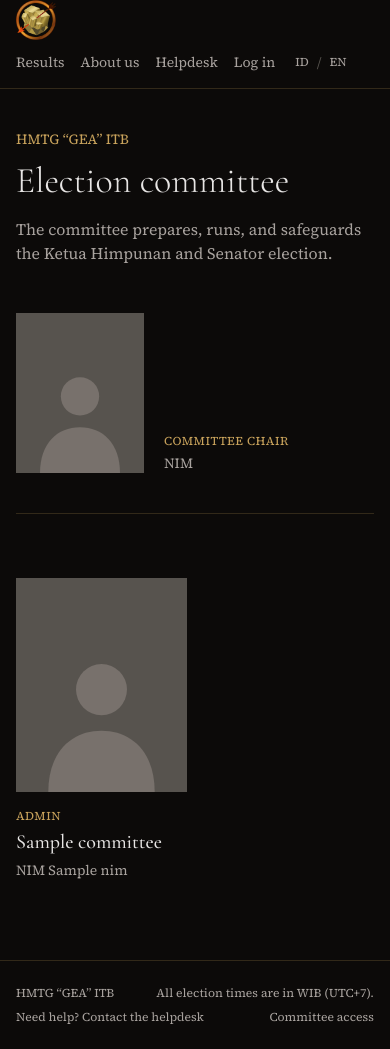
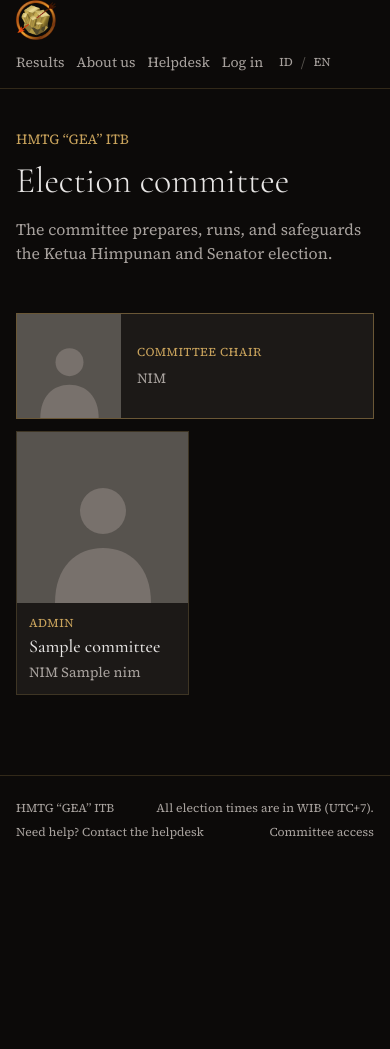
Before and after one commit to 67minutes/gea-pemilu, a Django app: template templates/elections/about.html in a window 390 px wide. After the commit the page ends 839 px from the top, so only its background shows below. Run offline with Django 5.2, Linux system fonts and the light colour scheme; the template is opened without the code that fills it: most values are stand-ins (such as "Sample title", 1, 10 or a date in 2020); some libraries are stand-ins or nearby versions.

Commit message:
Lay out committee as a grid and tighten Helpdesk spacing
About: chair as a full-width feature card, members in a compact grid
(7 columns on wide screens, 2 on phones) with square placeholder photos.
Helpdesk: QR and contact in one card, common problems as a two-column grid.
Tighter nav spacing on phones so the header stays on one line.

Co-Authored-By: Claude Opus 5.5 <noreply@anthropic.com>

```diff
--- a/static/app.css
+++ b/static/app.css
@@ -244,24 +244,33 @@ main{flex:1;display:flex;flex-direction:column;outline:none}
 .waiting-art{position:relative;width:100%;aspect-ratio:1}
 
 /* About */
-.chair{display:grid;grid-template-columns:minmax(10rem,15rem) 1fr;align-items:end;gap:var(--space-10);max-width:44rem;margin-bottom:var(--space-16);padding-bottom:var(--space-10);border-bottom:1px solid var(--line)}
-.chair .mini-name{font-size:var(--text-4xl);line-height:var(--leading-4xl)}
-.crew{display:grid;grid-template-columns:repeat(4,1fr);gap:var(--space-10) var(--space-6);margin:0;padding:0;list-style:none}
-.role{display:block;margin-top:var(--space-4);font-size:var(--text-xs);line-height:var(--leading-xs);color:var(--gold);letter-spacing:.04em;text-transform:uppercase}
-.nim{display:block;margin-top:var(--space-1);font-size:var(--text-sm);line-height:var(--leading-sm);color:var(--dust);font-variant-numeric:lining-nums tabular-nums}
+.crew{display:grid;grid-template-columns:repeat(auto-fill,minmax(9rem,1fr));gap:var(--space-4);margin:0;padding:0;list-style:none}
+.member{display:flex;flex-direction:column;border:1px solid var(--line);background:var(--coal)}
+.member .portrait{aspect-ratio:1;background-size:70%}
+.member-text{display:flex;flex-direction:column;gap:var(--space-1);padding:var(--space-3) var(--space-4) var(--space-4)}
+.member-name{font-family:var(--display);font-weight:500;font-size:var(--text-lg);line-height:1.25}
+@media (min-width:1100px){.crew{grid-template-columns:repeat(7,1fr)}}
+.role{font-size:var(--text-xs);line-height:var(--leading-xs);color:var(--gold);letter-spacing:.04em;text-transform:uppercase}
+.nim{font-size:var(--text-sm);line-height:var(--leading-sm);color:var(--dust);font-variant-numeric:lining-nums tabular-nums}
+.member.is-chair{grid-column:1/-1;flex-direction:row;align-items:center;border-color:var(--line-strong)}
+.member.is-chair .portrait{width:9rem;flex:none}
+.member.is-chair .member-text{padding:var(--space-4) var(--space-6)}
+.member.is-chair .member-name{font-size:var(--text-3xl);line-height:var(--leading-3xl)}
 
 /* Helpdesk */
-.help-grid{display:grid;grid-template-columns:minmax(14rem,22rem) 1fr;align-items:start;gap:var(--space-16)}
+.contact{display:grid;grid-template-columns:13rem 1fr;align-items:center;gap:var(--space-8);max-width:48rem;padding:var(--space-6);border:1px solid var(--line-strong);background:var(--coal)}
 .qr{margin:0}
-.qr img{display:block;width:100%;height:auto;padding:var(--space-4);background:#fff}
-.qr figcaption{margin-top:var(--space-3);font-size:var(--text-sm);line-height:var(--leading-sm);color:var(--dust)}
-.contact{margin-bottom:var(--space-12);padding:var(--space-8);border:1px solid var(--line-strong);background:var(--coal)}
-.contact .mini-name{font-size:var(--text-3xl);line-height:var(--leading-3xl)}
-.contact .phone{display:block;margin:var(--space-2) 0 var(--space-6);font-size:var(--text-2xl);line-height:var(--leading-2xl);color:var(--bone);text-decoration:none}
-.faq{margin:0;padding:0;list-style:none}
-.faq li{padding:var(--space-5) 0;border-bottom:1px solid var(--line)}
-.faq li:first-child{border-top:1px solid var(--line)}
-.faq strong{display:block;margin-bottom:var(--space-1);font-family:var(--display);font-weight:500;font-size:var(--text-xl);line-height:var(--leading-xl)}
+.qr img{display:block;width:100%;height:auto;padding:var(--space-2);background:#fff}
+.qr figcaption{margin-top:var(--space-2);font-size:var(--text-xs);line-height:var(--leading-xs);color:var(--dust)}
+.contact .eyebrow{margin-bottom:var(--space-2)}
+.contact .nim{display:block}
+.contact .member-name{display:block;font-size:var(--text-3xl);line-height:var(--leading-3xl)}
+.contact .phone{display:inline-block;margin:var(--space-3) 0 var(--space-5);font-size:var(--text-2xl);line-height:var(--leading-2xl);color:var(--bone);text-decoration:none}
+.contact .actions{gap:var(--space-3)}
+.faq-title{margin:var(--space-16) 0 var(--space-6)}
+.faq{display:grid;grid-template-columns:1fr 1fr;gap:var(--space-4);margin:0;padding:0;list-style:none}
+.faq li{padding:var(--space-5) var(--space-6);border:1px solid var(--line)}
+.faq strong{display:block;margin-bottom:var(--space-2);font-family:var(--display);font-weight:500;font-size:var(--text-xl);line-height:var(--leading-xl)}
 .faq p{margin:0;font-size:var(--text-sm);line-height:var(--leading-sm);color:var(--dust)}
 
 /* Login and small cards */
@@ -314,13 +323,11 @@ details[open] summary{margin-bottom:var(--space-3)}
   .waiting{grid-template-columns:1fr}
   .waiting-art{max-width:22rem;margin:0 auto}
   .lineup{gap:var(--space-12)}
-  .crew{grid-template-columns:repeat(3,1fr)}
-  .help-grid{grid-template-columns:1fr;gap:var(--space-10)}
-  .qr{max-width:18rem}
+  .faq{grid-template-columns:1fr}
 }
 @media (max-width:680px){
   .bar{flex-wrap:wrap;gap:0 var(--space-4);padding-bottom:var(--space-1)}
-  .nav{flex-wrap:wrap;gap:var(--space-4)}
+  .nav{flex-wrap:wrap;gap:0 var(--space-3)}
   .title{font-size:var(--text-4xl);line-height:var(--leading-4xl)}
   .hero-word{font-size:var(--text-7xl)}
   .page{padding-block:var(--space-10) var(--space-20)}
@@ -329,10 +336,15 @@ details[open] summary{margin-bottom:var(--space-3)}
   .status-cell+.status-cell{padding-left:0;border-left:0}
   .status-cell:nth-child(even){padding-left:var(--space-4);border-left:1px solid var(--line)}
   .lineup,.offices,.results-closed,.steps{grid-template-columns:1fr}
-  .crew{grid-template-columns:1fr 1fr;gap:var(--space-8) var(--space-4)}
-  .chair{grid-template-columns:8rem 1fr;gap:var(--space-5)}
-  .chair .mini-name{font-size:var(--text-2xl);line-height:var(--leading-2xl)}
-  .contact{padding:var(--space-6)}
+  .crew{grid-template-columns:1fr 1fr;gap:var(--space-3)}
+  .member-text{padding:var(--space-3)}
+  .member-name{font-size:var(--text-lg);line-height:1.25}
+  .member.is-chair .portrait{width:6.5rem}
+  .member.is-chair .member-text{padding:var(--space-3) var(--space-4)}
+  .member.is-chair .member-name{font-size:var(--text-2xl);line-height:var(--leading-2xl)}
+  .contact{grid-template-columns:1fr;gap:var(--space-5);padding:var(--space-5)}
+  .qr{max-width:13rem}
+  .faq-title{margin-top:var(--space-12)}
   .tributes{grid-template-columns:1fr;gap:var(--space-4)}
   .tribute{display:grid;grid-template-columns:6rem 1fr;grid-template-rows:auto auto 1fr;column-gap:var(--space-4);padding:var(--space-3) var(--space-3) var(--space-4)}
   .tribute .portrait{grid-row:1/span 3;height:auto;aspect-ratio:4/5;align-self:start}
--- a/templates/elections/about.html
+++ b/templates/elections/about.html
@@ -7,23 +7,25 @@
     <h1 class="title">{% translate "Election committee" %}</h1>
     <p class="quiet">{% translate "The committee prepares, runs, and safeguards the Ketua Himpunan and Senator election." %}</p>
   </header>
-  {% with role=chair.0 name=chair.1 nim=chair.2 %}
-  <div class="chair mini">
-    <span class="portrait" aria-hidden="true"></span>
-    <div>
-      <span class="role">{% translate "Committee chair" %}</span>
-      <span class="mini-name">{{ name }}</span>
-      <span class="nim">NIM {{ nim }}</span>
-    </div>
-  </div>
-  {% endwith %}
   <ul class="crew">
+    {% with role=chair.0 name=chair.1 nim=chair.2 %}
+    <li class="member is-chair">
+      <span class="portrait" aria-hidden="true"></span>
+      <div class="member-text">
+        <span class="role">{% translate "Committee chair" %}</span>
+        <span class="member-name">{{ name }}</span>
+        <span class="nim">NIM {{ nim }}</span>
+      </div>
+    </li>
+    {% endwith %}
     {% for role, name, nim in committee %}
-    <li class="mini">
+    <li class="member">
       <span class="portrait" aria-hidden="true"></span>
-      <span class="role">{{ role }}</span>
-      <span class="mini-name">{{ name }}</span>
-      <span class="nim">NIM {{ nim }}</span>
+      <div class="member-text">
+        <span class="role">{{ role }}</span>
+        <span class="member-name">{{ name }}</span>
+        <span class="nim">NIM {{ nim }}</span>
+      </div>
     </li>
     {% endfor %}
   </ul>
```
Also changed, not shown: templates/elections/helpdesk.html (+5 -7 lines).
